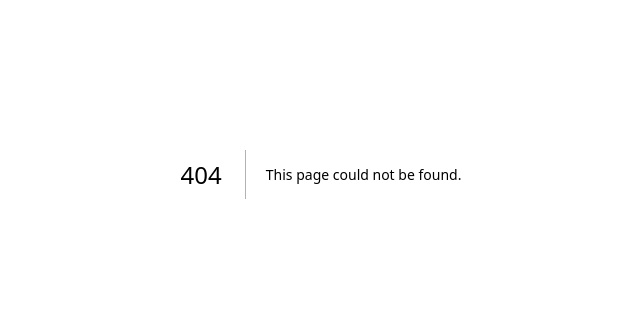
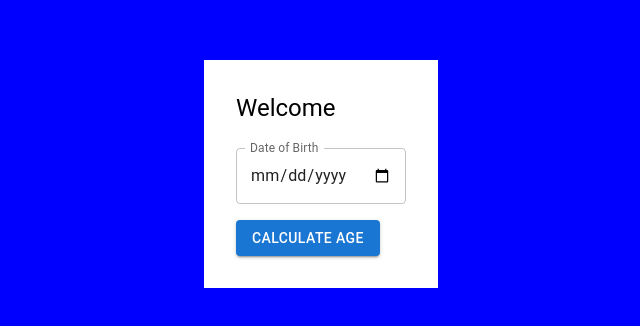
Before and after one commit to PrathyushaChinthu/task1-loginpage, a Next.js app: page /age-calculator in a window 1280 px wide. Before the commit this address had no page. Shown: the part 226-552 px from the top of the page, without its empty margins (319-959 px from the left). Built offline with nearby package versions, Linux system fonts and the light colour scheme.

Commit message:
using 1 date picker age calculation is working

```diff
--- /dev/null
+++ b/app/age-calculator/page.tsx
@@ -0,0 +1,158 @@
+"use client";
+import React from "react";
+import { useForm, Controller } from "react-hook-form";
+import { zodResolver } from "@hookform/resolvers/zod";
+import { z } from "zod";
+import { Box, Button, TextField, Typography } from "@mui/material";
+
+// Define Zod schema for the form data
+const ageSchema = z.object({
+  dateOfBirth: z.coerce.date(),
+});
+
+const AgeCalculator = () => {
+  const {
+    control,
+    handleSubmit,
+    formState: { errors },
+  } = useForm({
+    resolver: zodResolver(ageSchema),
+  });
+
+  const onSubmit = (data: any) => {
+    const dob = new Date(data.dateOfBirth);
+    const now = new Date();
+
+    let years = now.getFullYear() - dob.getFullYear();
+    let months = now.getMonth() - dob.getMonth();
+    let days = now.getDate() - dob.getDate();
+
+    // Adjust for leap year if current month and day are before birth month and day
+    if (months < 0 || (months === 0 && days < 0)) {
+      years--;
+      months += 12;
+    }
+
+    // Adjust days if current day is before birth day
+    if (days < 0) {
+      const tempDate = new Date(now.getFullYear(), now.getMonth(), 0);
+      days += tempDate.getDate();
+      months--;
+    }
+
+    const result = `${years} years ${months} months ${days} days`;
+    alert(`Your age is: ${result}`);
+  };
+
+  return (
+    <Box
+      sx={{
+        display: "flex",
+        justifyContent: "center",
+        alignItems: "center",
+        backgroundColor: "blue",
+        height: "100vh",
+      }}
+      component="form"
+      onSubmit={handleSubmit(onSubmit)}
+    >
+      <Box sx={{ backgroundColor: "white", p: 4 }}>
+        <Typography sx={{ mb: 3 }} variant="h5">
+          Welcome
+        </Typography>
+        <Controller
+          name="dateOfBirth"
+          control={control}
+          defaultValue=""
+          render={({ field }) => (
+            <TextField
+              {...field}
+              id="dateOfBirth"
+              label="Date of Birth"
+              type="date"
+              InputLabelProps={{
+                shrink: true,
+              }}
+              error={Boolean(errors?.dateOfBirth)}
+              helperText={(errors?.dateOfBirth?.message || "") as any}
+            />
+          )}
+        />
+        <Box mt={2}>
+          <Button type="submit" variant="contained" color="primary">
+            Calculate Age
+          </Button>
+        </Box>
+      </Box>
+    </Box>
+  );
+};
+
+export default AgeCalculator;
+
+// "use client";
+// import React from "react";
+// import { useForm, Controller } from "react-hook-form";
+// import { zodResolver } from "@hookform/resolvers/zod";
+// import { z } from "zod";
+// import TextField from "@mui/material/TextField";
+// import Button from "@mui/material/Button";
+
+// // Define Zod schema for the form data
+// const ageSchema = z.object({
+//   dateOfBirth: z.coerce.date(),
+//   //country: z.string().min(1, "Country is required"),
+// });
+// type Age = z.infer<typeof ageSchema>;
+
+// const AgeCalculator = () => {
+//   const {
+//     control,
+//     handleSubmit,
+//     formState: { errors },
+//   } = useForm({
+//     resolver: zodResolver(ageSchema),
+//   });
+
+//   const onSubmit = (data: any) => {
+//     // Ensure data.dateOfBirth is a Date object
+//     const dob = new Date(data.dateOfBirth);
+//     if (isNaN(dob.getTime())) {
+//       alert("Please enter a valid date of birth.");
+//       return;
+//     }
+
+//     // Handle the calculation
+//     const now = new Date();
+//     const age = now.getFullYear() - dob.getFullYear();
+//     alert(`Your age is: ${age}`);
+//   };
+
+//   return (
+//     <form onSubmit={handleSubmit(onSubmit)}>
+//       <Controller
+//         name="dateOfBirth"
+//         control={control}
+//         defaultValue=""
+//         render={({ field }) => (
+//           <TextField
+//             {...field}
+//             id="dateOfBirth"
+//             label="Date of Birth"
+//             type="date"
+//             InputLabelProps={{
+//               shrink: true,
+//             }}
+//             error={Boolean(errors?.dateOfBirth)}
+//             helperText={(errors?.dateOfBirth?.message || "") as any}
+//           />
+//         )}
+//       />
+//       <Button type="submit" variant="contained" color="primary">
+//         Calculate Age
+//       </Button>
+//     </form>
+//   );
+// };
+
+// export default AgeCalculator;
--- a/app/page.tsx
+++ b/app/page.tsx
@@ -91,7 +91,7 @@ export default function Home() {
             />
             <Button
               type="button"
-              onClick={() => router.push("/date-pickers")}
+              onClick={() => router.push("/age-calculator")}
               //onClick={() => router.push("/hook-forms")}
               style={{ backgroundColor: "#378CE7", flex: "1" }}
               sx={{ mt: 2 }}
```
